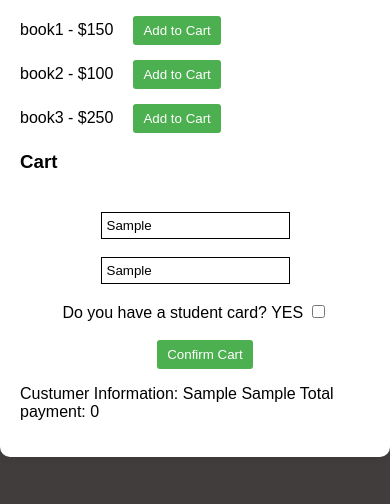
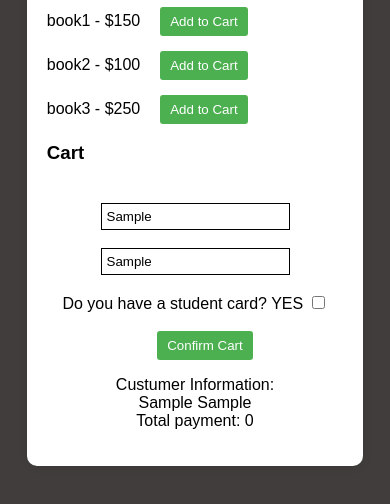
Before and after one commit to iremlaletu/JavaScript-Projects, a browser extension: page studentCardDiscount/index.html in a window 390 px wide. Both pictures are taken after typing "Sample", "Sample" into the empty fields and a click on the button "Confirm Cart". Shown: the part 256-760 px from the top of the page. Drawn offline with Linux system fonts and the light colour scheme.

Commit message:
fixed media

```diff
--- a/loginForm/style.css
+++ b/loginForm/style.css
@@ -199,8 +199,8 @@ a.google span{
 }
 
 @media screen and (max-width: 400px){
-    .form{
-        padding: 15px 10px;
+    .container{
+        background-color:#4f81e3;
     }
 }
 
--- a/studentCardDiscount/index.html
+++ b/studentCardDiscount/index.html
@@ -28,7 +28,10 @@
             <button type="submit">Confirm Cart</button>
         </form>
 
-        <p id="demo"></p>
+        <div>
+            <p id="demo"></p>
+        </div>
+
     </div>
 
     <script src="libraryBase.js"></script>
--- a/studentCardDiscount/main.js
+++ b/studentCardDiscount/main.js
@@ -76,16 +76,19 @@ paymentForm.addEventListener("submit", function(event){
         totalPayment = student1.referral()
 
         document.getElementById("demo").innerHTML =
-        `Custumer Information: ${firstName} ${lastName}
-        Total payment: ${totalPayment}
+        `Custumer Information: <br> ${firstName} ${lastName}
+        Total payment: ${totalPayment} <br>
         saved: ${cartTotal - totalPayment}
         `
     } else {
         const customer1 = new NotStudent (firstName, lastName, result, cart)
         totalPayment = customer1.referral()
         document.getElementById("demo").innerHTML =
-        `Custumer Information: ${firstName} ${lastName}
-         Total payment: ${totalPayment}
+        `Custumer Information: <br>
+         ${firstName}
+         ${lastName} <br>
+         Total payment:
+         ${totalPayment}
         `
     }
 })
--- a/studentCardDiscount/style.css
+++ b/studentCardDiscount/style.css
@@ -49,3 +49,7 @@ button:hover {
     border: 1px solid black;
     padding: 5px;
 }
+
+.container p{
+    text-align: center;
+}
```
Also changed, not shown: exchangeRate/style.css (+11 -1 lines).
